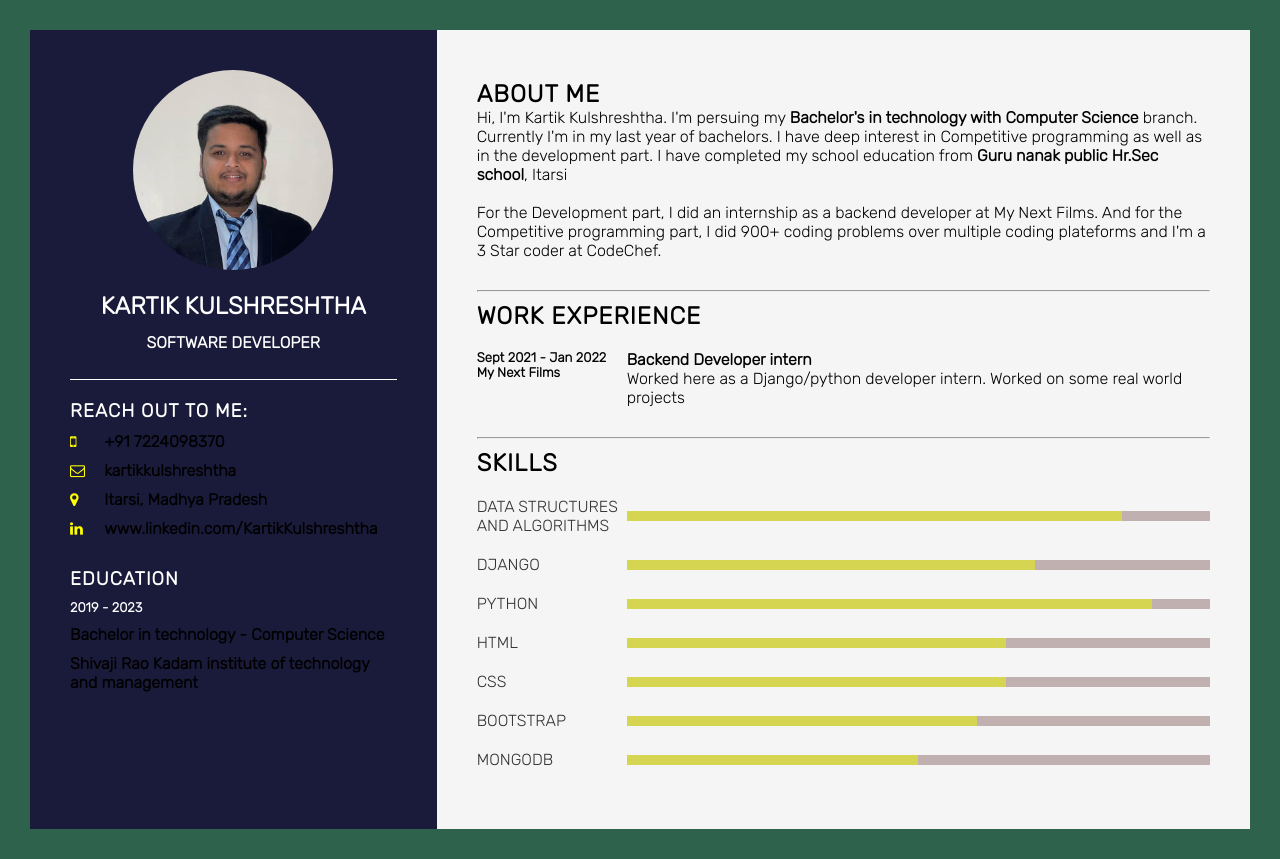
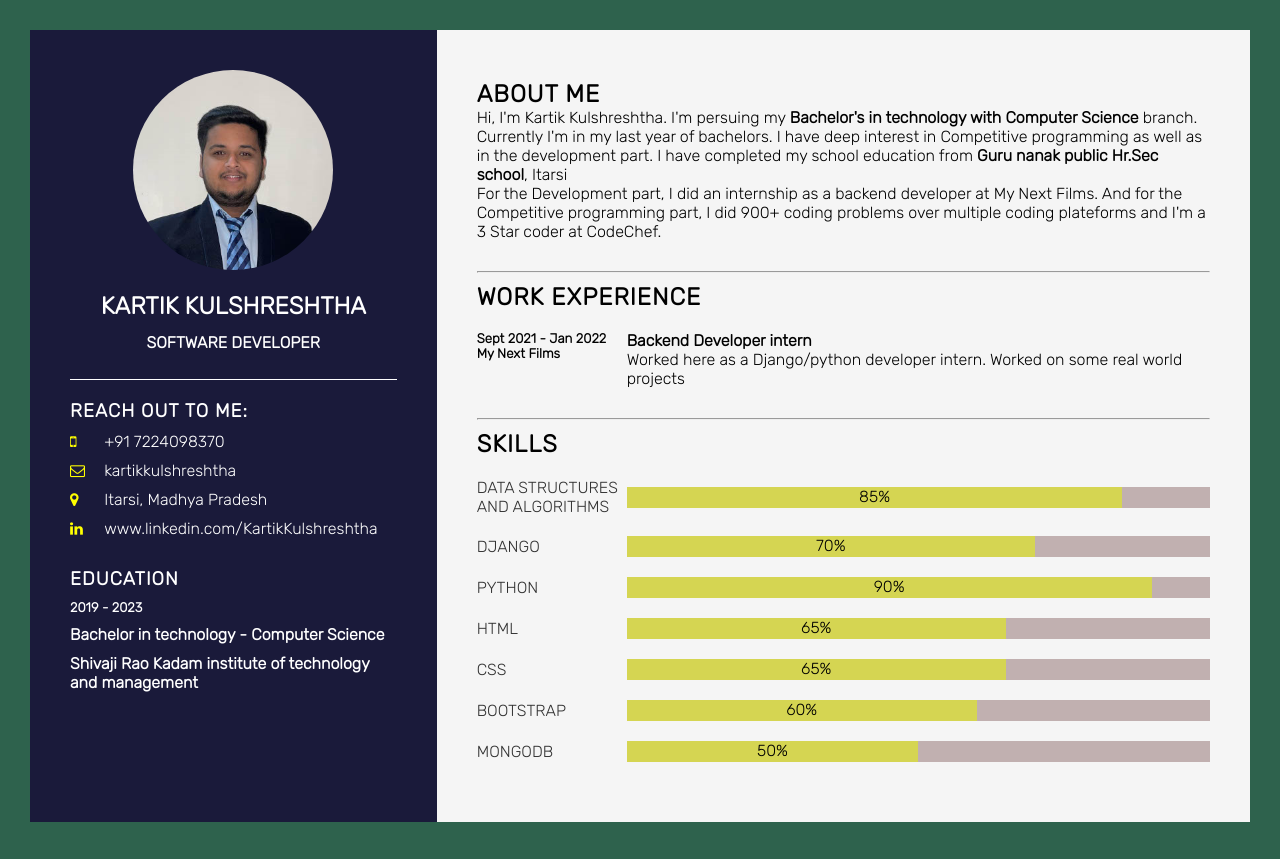
Before and after one commit to Kartik-appsdeployer/Task-3-Profile-Page, a plain HTML site: page index.html in a window 1280 px wide. Drawn offline with Linux system fonts and the light colour scheme.

Commit message:
Updated some code after getting some changes

```diff
--- a/index.css
+++ b/index.css
@@ -82,8 +82,8 @@ body{
     color: yellow;
 }
 .contact-info ul li .text{
-    font-weight: bold;
     font-size: 16px;
+    color: white;
 }
 
 .contact-info.education{
@@ -94,6 +94,7 @@ body{
 }
 .contact-info.education h4{
     margin-top: 10px;
+    color: #fff;
 }
 
 .profileText .imgBx img{
@@ -146,7 +147,8 @@ body{
 .skills .box .percent{
     position: relative;
     width: 100%;
-    height: 10px;
+    height: 21px;
+    text-align: center;
     background: rgb(193, 176, 176);
 }
 .skills .box .percent div{
--- a/index.html
+++ b/index.html
@@ -55,7 +55,7 @@
         <div class="right-side">
             <div class="about">
                 <h2 class="title2">About Me</h2>
-                <p>Hi, I'm Kartik Kulshreshtha. I'm persuing my <strong>Bachelor's in technology with Computer Science</strong> branch. Currently I'm in my last year of bachelors. I have deep interest in Competitive programming as well as in the development part. I have completed my school education from <strong>Guru nanak public Hr.Sec school</strong>, Itarsi <br><br>For the Development part, I did an internship as a backend developer at My Next Films. And for the Competitive programming part, I did 900+ coding problems over multiple coding plateforms and I'm a 3 Star coder at CodeChef.</p>
+                <p>Hi, I'm Kartik Kulshreshtha. I'm persuing my <strong>Bachelor's in technology with Computer Science</strong> branch. Currently I'm in my last year of bachelors. I have deep interest in Competitive programming as well as in the development part. I have completed my school education from <strong>Guru nanak public Hr.Sec school</strong>, Itarsi<br>For the Development part, I did an internship as a backend developer at My Next Films. And for the Competitive programming part, I did 900+ coding problems over multiple coding plateforms and I'm a 3 Star coder at CodeChef.</p>
             </div>
             <hr>
             <div class="about">
@@ -77,43 +77,43 @@
                 <div class="box">
                     <h4>Data Structures and Algorithms</h4>
                     <div class="percent">
-                        <div style="width: 85%;"></div>
+                        <div style="width: 85%;">85%</div>
                     </div>
                 </div>
                 <div class="box">
                     <h4>Django</h4>
                     <div class="percent">
-                        <div style="width: 70%;"></div>
+                        <div style="width: 70%;">70%</div>
                     </div>
                 </div>
                 <div class="box">
                     <h4>Python</h4>
                     <div class="percent">
-                        <div style="width: 90%;"></div>
+                        <div style="width: 90%;">90%</div>
                     </div>
                 </div>
                 <div class="box">
                     <h4>HTML</h4>
                     <div class="percent">
-                        <div style="width: 65%;"></div>
+                        <div style="width: 65%;">65%</div>
                     </div>
                 </div>
                 <div class="box">
                     <h4>CSS</h4>
                     <div class="percent">
-                        <div style="width: 65%;"></div>
+                        <div style="width: 65%;">65%</div>
                     </div>
                 </div>
                 <div class="box">
                     <h4>BootStrap</h4>
                     <div class="percent">
-                        <div style="width: 60%;"></div>
+                        <div style="width: 60%;">60%</div>
                     </div>
                 </div>
                 <div class="box">
                     <h4>MongoDB</h4>
                     <div class="percent">
-                        <div style="width: 50%;"></div>
+                        <div style="width: 50%;">50%</div>
                     </div>
                 </div>
             </div>
```
